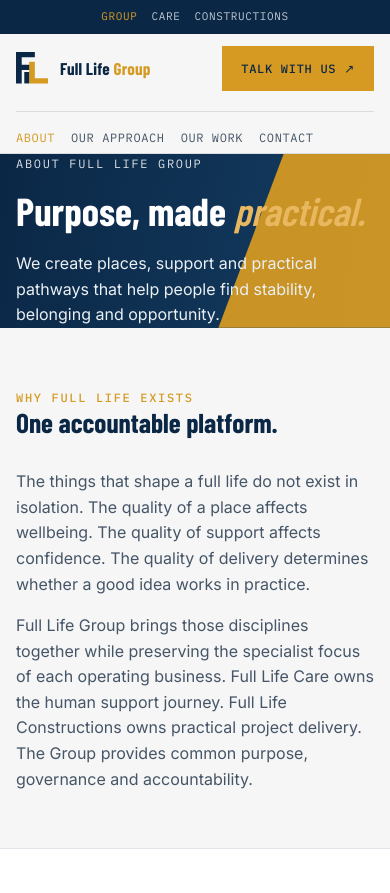
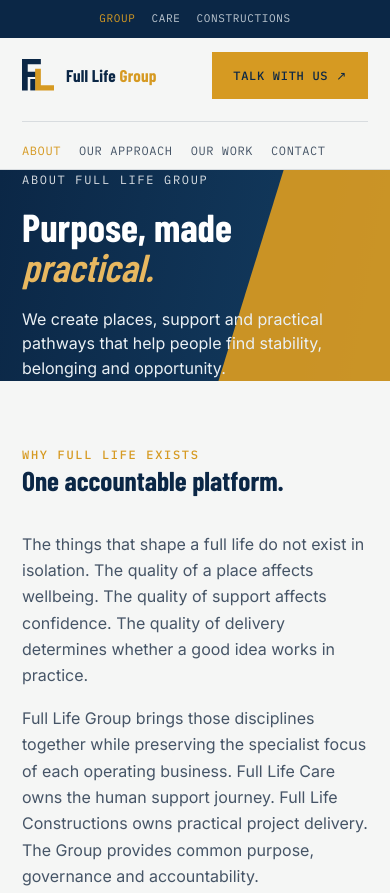
Before and after one commit to corelabs4324/FullLife-Group, a plain HTML site: page group-about.html in a window 390 px wide. Shown: the top 893 px of the page. Drawn offline with nearby package versions, Linux system fonts and the light colour scheme; a web font is replaced by a local one.

Commit message:
Add files via upload

```diff
--- a/group-about.html
+++ b/group-about.html
@@ -175,39 +175,41 @@
 
 /* ===== MOBILE POLISH ===== */
 @media(max-width:640px){
-  .wrap{padding:0 20px;}
-  .section{padding:56px 0;}
-  .hero-inner,.page-hero-inner{padding:52px 0 40px;}
-  .hero-tagline{font-size:16px;}
+  .wrap{padding:0 26px;}
+  .section{padding:60px 0;}
+  .hero-inner,.page-hero-inner{padding:56px 0 44px;}
+  .hero-tagline{font-size:16px;line-height:1.55;}
   h1{font-size:clamp(32px,9vw,68px);}
   .hero h1{font-size:clamp(32px,9vw,84px)!important;}
   h2{font-size:clamp(26px,7vw,44px);}
   h1,h2,h3{overflow-wrap:break-word;word-break:break-word;}
-  .section-head{margin-bottom:32px;}
-  .hero-actions{margin-top:26px;}
+  p{line-height:1.65;}
+  .section-head{margin-bottom:36px;}
+  .hero-actions{margin-top:28px;}
   .hero-actions .btn,.hero-actions a.btn{flex:1 1 auto;justify-content:center;text-align:center;}
-  .stat-row,.hero-facts{margin-top:36px;gap:16px;padding-top:20px;}
-  nav{padding:12px 0;flex-wrap:wrap;row-gap:10px;}
+  .stat-row,.hero-facts{margin-top:40px;gap:18px;padding-top:22px;}
+  nav{padding:14px 0;flex-wrap:wrap;row-gap:10px;}
   .brand-text{font-size:17px;}
-  .mobile-links{gap:12px 16px;}
-  .mobile-links a{font-size:12px;padding:4px 0;display:inline-block;}
-  .util-bar .wrap,.util-bar-construction .ub-wrap{padding:8px 20px;flex-wrap:wrap;row-gap:6px;justify-content:center;text-align:center;}
+  .mobile-links{gap:14px 18px;padding:14px 0 4px;}
+  .mobile-links a{font-size:12px;padding:5px 0;display:inline-block;}
+  .util-bar .wrap,.util-bar-construction .ub-wrap{padding:10px 26px;flex-wrap:wrap;row-gap:8px;justify-content:center;text-align:center;}
   .util-bar span,.util-bar-construction span{display:none;}
-  .util-links,.util-bar-construction .ub-links{gap:14px;}
-  .service-card,.path-card,.division-card,.pillar,.contact-card,.control,.comp-item,.badge{padding:22px 20px;}
-  .leader-card{gap:20px;}
+  .util-links,.util-bar-construction .ub-links{gap:16px;}
+  .service-card,.path-card,.division-card,.pillar,.contact-card,.control,.comp-item,.badge{padding:26px 24px;}
+  .leader-card{gap:22px;}
   .leader-initials{width:76px;height:76px;font-size:26px;}
-  form{padding:22px;}
+  form{padding:26px 24px;}
   .quote-disclaimer,.form-disclaimer{font-size:11px;}
+  .case-body,.team-body,.finish-detail,.convo-card{padding:24px;}
 }
 @media(max-width:400px){
-  .wrap{padding:0 16px;}
+  .wrap{padding:0 22px;}
   .hero h1{font-size:clamp(28px,10vw,84px)!important;}
   h1{font-size:clamp(28px,10vw,68px);}
   .hero-services{font-size:11px;}
-  .btn{padding:12px 18px;font-size:12px;}
+  .btn{padding:13px 20px;font-size:12px;}
+  .service-card,.path-card,.division-card,.pillar,.contact-card{padding:22px 20px;}
 }
-
 @media(prefers-reduced-motion:reduce){html{scroll-behavior:auto;}*{transition:none!important;}}
 </style>
 </head>
```
Also changed, not shown: care-index.html (+20 -18 lines), concreting-contact.html (+20 -18 lines), concreting-ecomvault.html (+20 -18 lines), concreting-finishes.html (+20 -18 lines), concreting-index.html (+20 -18 lines), concreting-services.html (+20 -18 lines), concreting-site-review.html (+20 -18 lines), concreting-sourcing.html (+20 -18 lines), concreting-team.html (+20 -18 lines), concreting-why-us.html (+20 -18 lines), construction-index.html (+20 -18 lines), group-contact.html (+20 -18 lines), index.html (+20 -18 lines).
